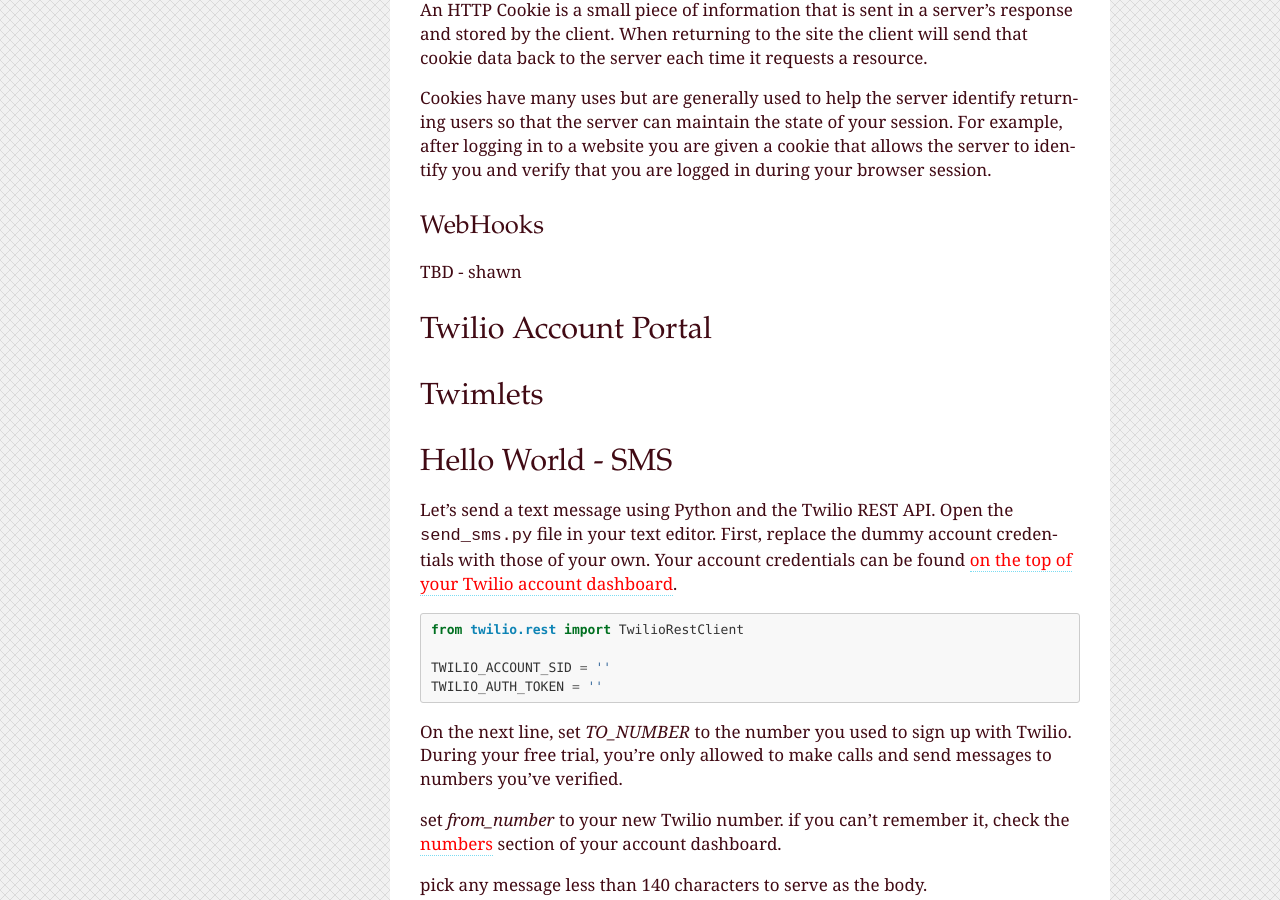
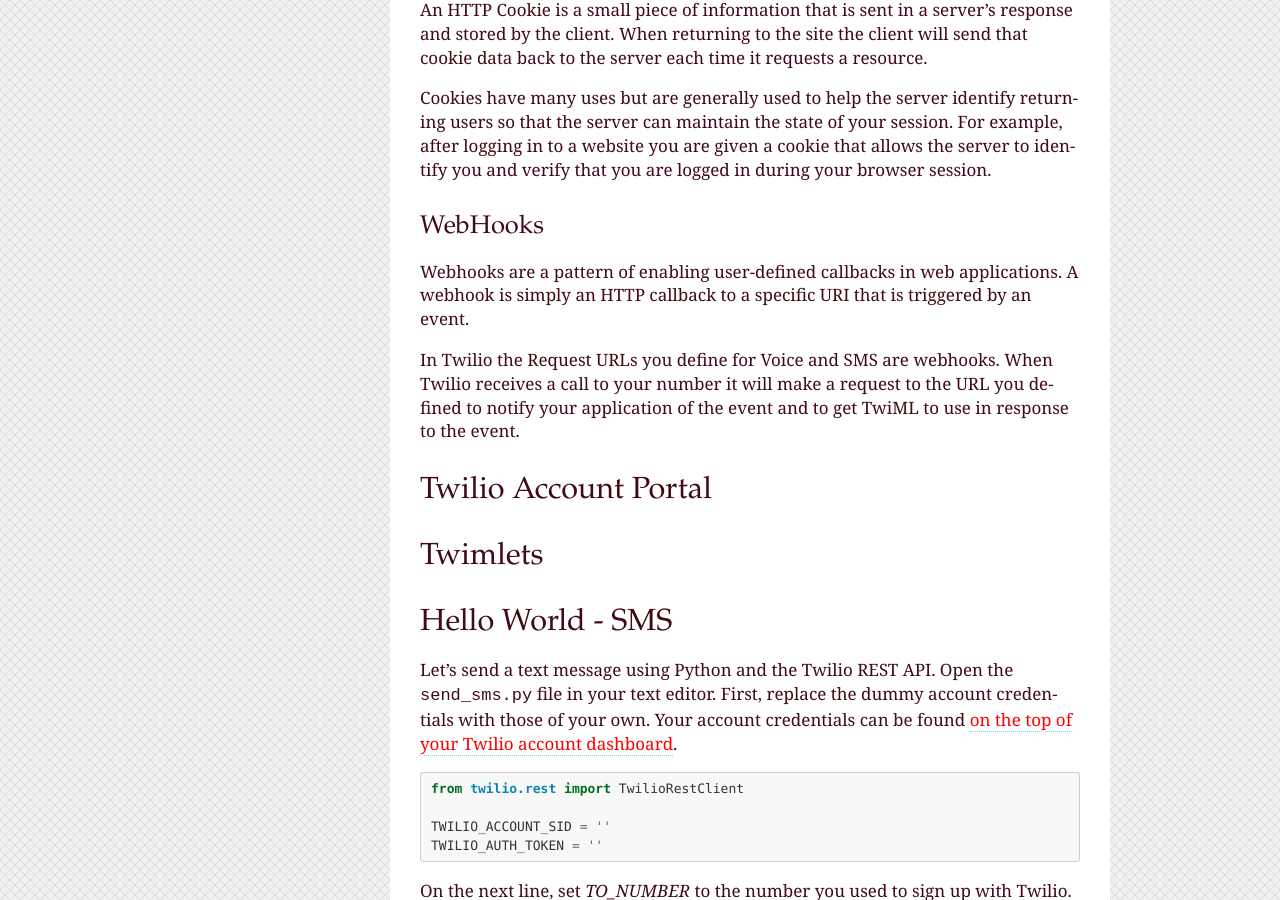
Before and after one commit to twilio/workshop, a Sphinx documentation site: the page built from docs/hello_world.rst, in a window 1280 px wide and 900 px high, scrolled down 2460 px. Built offline with Sphinx 7.4.7, drawn with Linux system fonts in a browser that asks for light colours.

Commit message:
Webhooks

```diff
--- a/docs/hello_world.rst
+++ b/docs/hello_world.rst
@@ -96,7 +96,9 @@
 WebHooks
 ^^^^^^^^
 
-TBD - shawn
+Webhooks are a pattern of enabling user-defined callbacks in web applications. A webhook is simply an HTTP callback to a specific URI that is triggered by an event.
+
+In Twilio the Request URLs you define for Voice and SMS are webhooks. When Twilio receives a call to your number it will make a request to the URL you defined to notify your application of the event and to get TwiML to use in response to the event.
 
 Twilio Account Portal
 ---------------------
```
